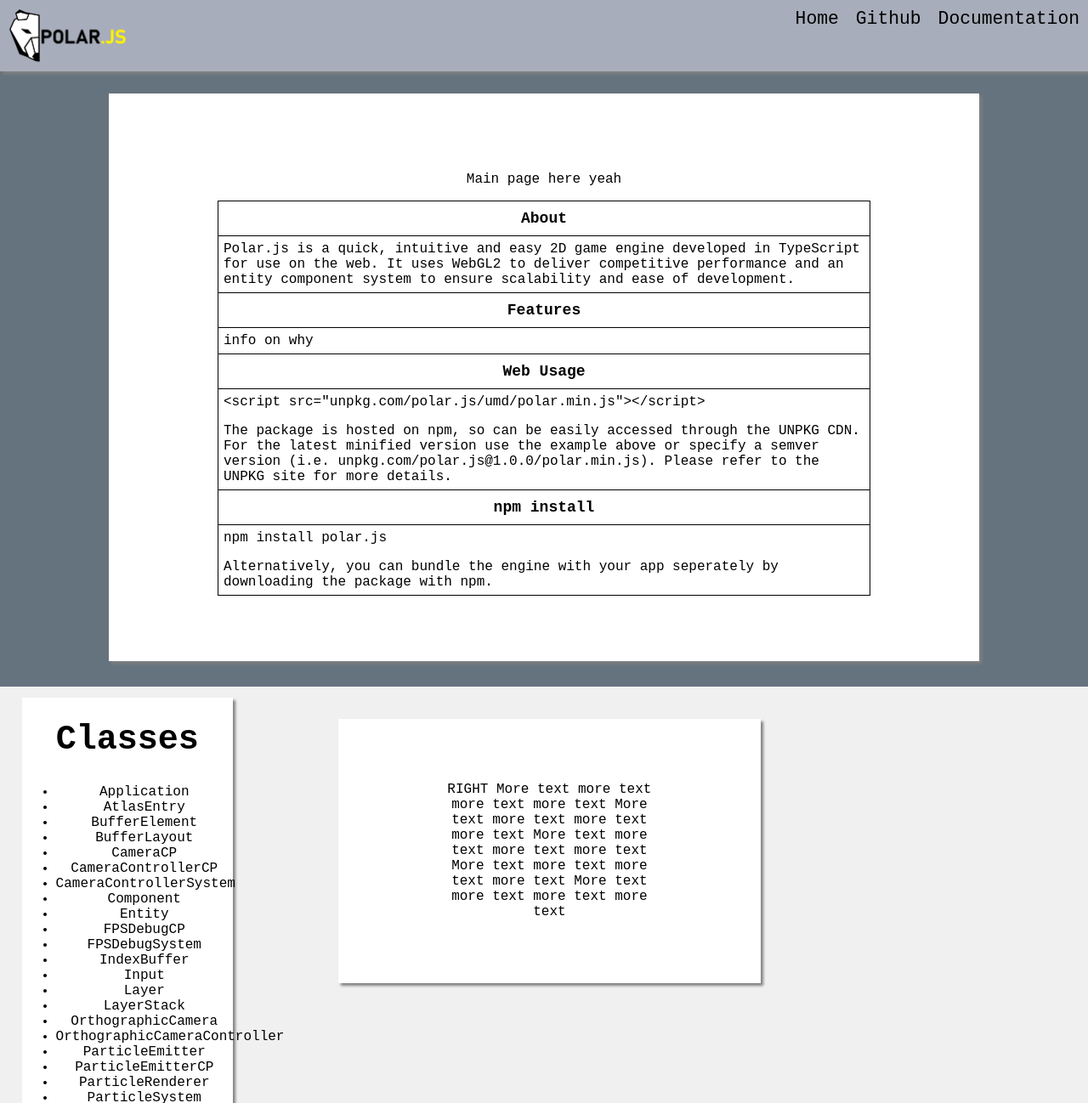
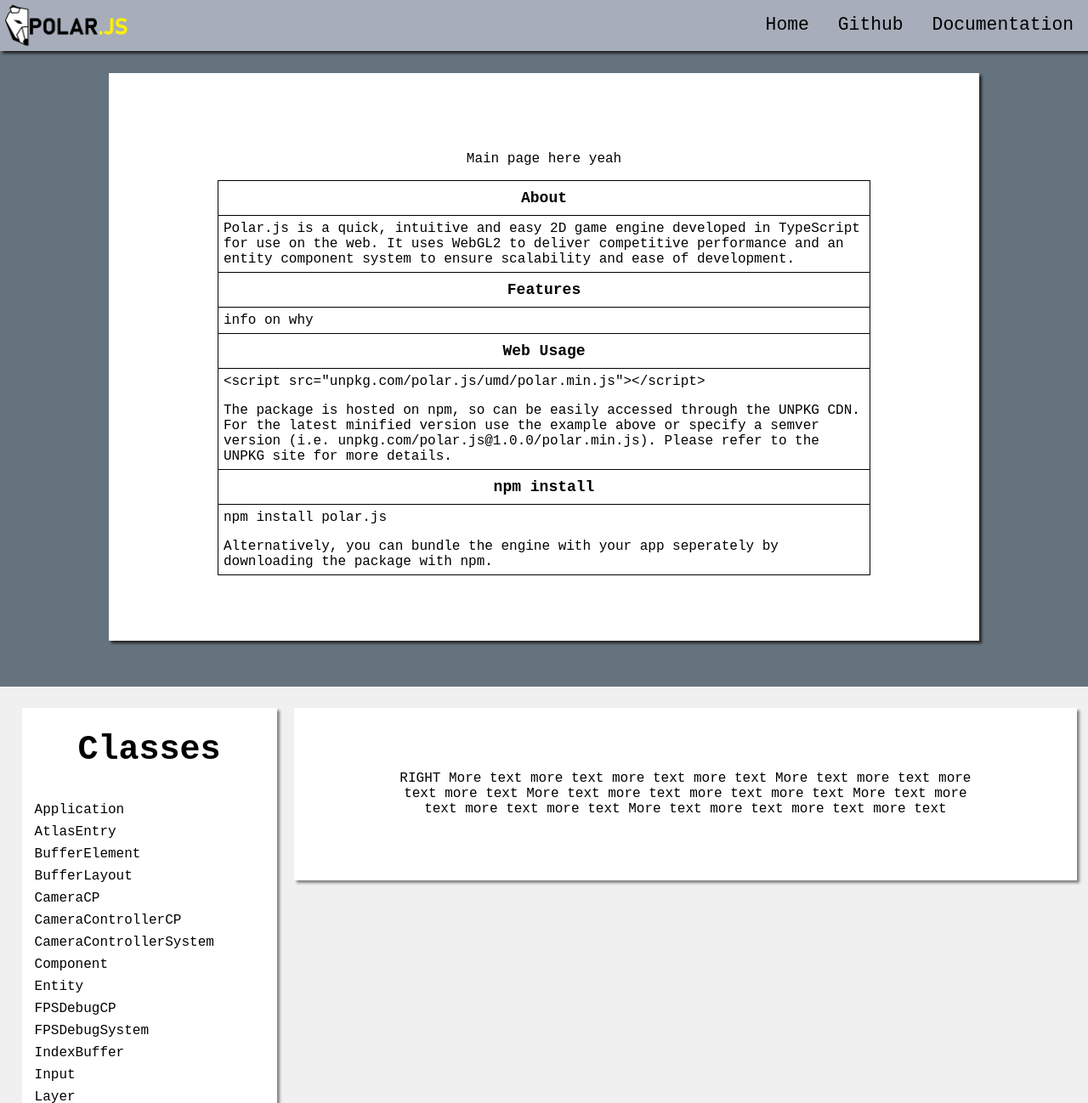
Before and after one commit to polar-js/website, a plain HTML site: page index.html in a window 1280 px wide. Shown: the top 1298 px of the page at 85% size. Drawn offline with Linux system fonts and the light colour scheme.

Commit message:
Improved layout.

```diff
--- a/css/stylesheet.css
+++ b/css/stylesheet.css
@@ -28,32 +28,45 @@ body {
     margin: 1% 1%;
 }
 
+.docs::after {
+    content: "";
+    display: table;
+    clear: both;
+}
+
 .view {
     background-color: #fefefe;
 	padding: 6% 10%;
     margin: 2% 10%;
 	background-color: white;
     text-align: center;
+}
+
+.light {
     box-shadow: 3px 3px 3px grey;
+}
+
+.dark {
+    box-shadow: 3px 3px 3px #252525;
 }
 
 .view.bar {
     float: left;
     padding: 0% 0%;
     margin: 0% 0%;
-    width: 20%;
+    width: 300px;
 }
 
 .view.main {
-    width: 20%;
-    float: left;
+    margin-left: 320px;
+    margin-right: auto;
 }
 
 .header {
     display: block;
     width: 100%;
+    height: 60px;
     background-color: #a7adba;
-    box-shadow: 3px 3px 3px grey;
     margin: 0;
     padding: 0;
     list-style-type: none;
@@ -75,23 +88,33 @@ body {
 
 .header li a:hover {
     background-color: #c0c5ce;
+    cursor: pointer;
 }
 
-.header li a, .header li img {
+.header li a {
 	color: black;
     display: block;
     font-size: 16pt;
-    padding: 10px;
+    padding: 17px;
     text-decoration: none;
     text-align: center;
 }
 
 #header-image {
     float: left;
+    color: black;
+    display: block;
+    font-size: 16pt;
+}
+
+#header-image img {
+    padding: 5;
 }
 
 .header-link {
+    display: block;
     float: right;
+    height: 100%;
 }
 
 h1 {
@@ -120,3 +143,19 @@ td {
     padding: 6px;
     text-align: left;
 }
+
+#classes {
+    list-style: none;
+    padding: 5px 15px;
+    text-align: left;
+}
+
+#classes li {
+    padding-top: 4px;
+    padding-bottom: 4px;
+}
+
+#classes li:hover {
+    background-color: #e6e6e6;
+    cursor: pointer;
+}
--- a/index.html
+++ b/index.html
@@ -6,13 +6,13 @@
     </head>
     <body>
         <div class="home">
-            <ul class="header">
-                <li id="header-image"><img src="/static/logo.png" width="140px"></li>
+            <ul class="header dark">
+                <li id="header-image"><img src="/static/logo-header.png" height="50px"></li>
                 <li class="header-link"><a onclick="views.scrollTo('docs')">Documentation</a></li>
                 <li class="header-link"><a href="https://github.com/JellyAlex/polar.js">Github</a></li>
                 <li class="header-link"><a onclick="views.scrollTo('home')">Home</a></li>
             </ul>
-            <div class="view">
+            <div class="view dark">
                 <p>Main page here yeah</p>
                 <table style="width:100%;">
                     <tr>
@@ -50,11 +50,11 @@
             </div>
         </div>
         <div class="docs">
-            <div class="view bar">
+            <div class="view bar light">
                 <h1>Classes</h1>
                 <ul id="classes"></ul>
             </div>
-            <div class="view main">
+            <div class="view main light">
                 RIGHT
                 More text more text more text more text More text more text more text more text More text more text more text more text More text more text more text more text More text more text more text more text
             </div>
```
Also changed, not shown: static/logo-header.png (added).
